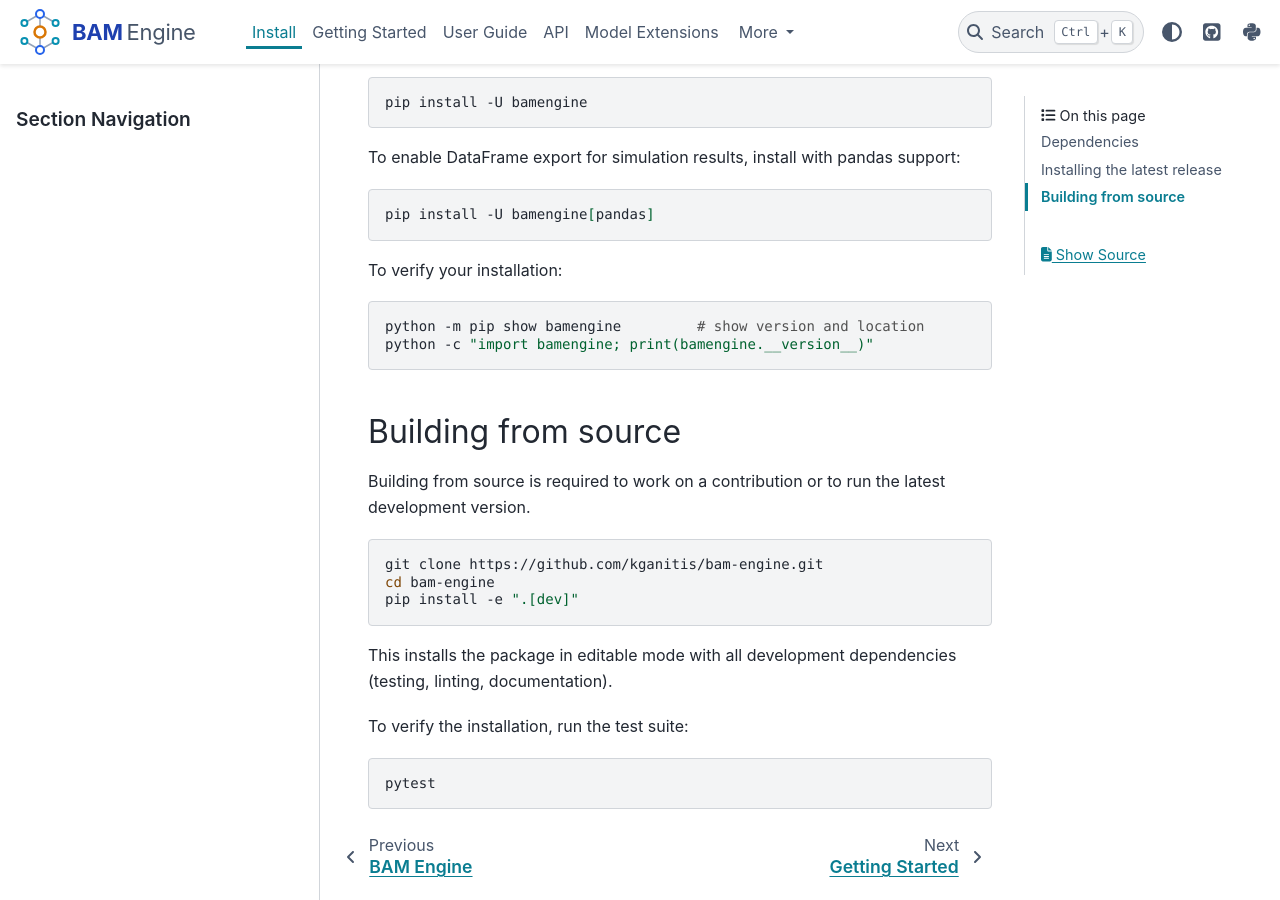
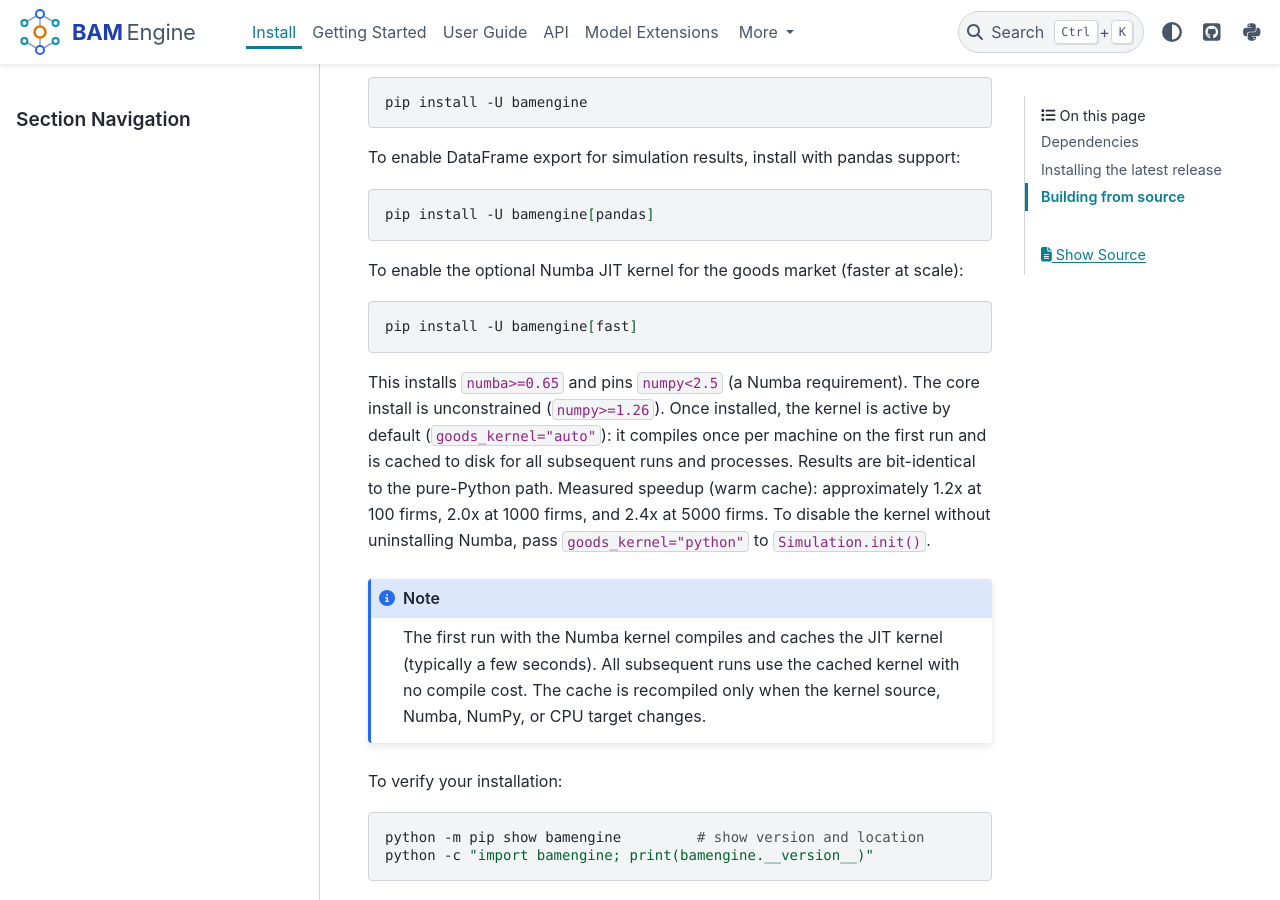
Before and after one commit to kganitis/bam-engine, a Sphinx documentation site: the page built from docs/installation.rst, in a window 1280 px wide and 900 px high, scrolled down 841 px. Built offline with Sphinx 7.4.7 and the PyData theme 0.15.4, drawn with Linux system fonts in a browser that asks for light colours; pages that are not in the unit, such as notebooks, are missing from menus.

Commit message:
docs: document goods_kernel config + [fast] numba extra

```diff
--- a/docs/installation.rst
+++ b/docs/installation.rst
@@ -58,6 +58,30 @@ To enable DataFrame export for simulation results, install with pandas support:
 
    pip install -U bamengine[pandas]
 
+.. _install_fast_extra:
+
+To enable the optional Numba JIT kernel for the goods market (faster at scale):
+
+.. code-block:: bash
+
+   pip install -U bamengine[fast]
+
+This installs ``numba>=0.65`` and pins ``numpy<2.5`` (a Numba requirement). The
+core install is unconstrained (``numpy>=1.26``). Once installed, the kernel is
+active by default (``goods_kernel="auto"``): it compiles once per machine on the
+first run and is cached to disk for all subsequent runs and processes. Results are
+bit-identical to the pure-Python path. Measured speedup (warm cache): approximately
+1.2x at 100 firms, 2.0x at 1000 firms, and 2.4x at 5000 firms. To disable the
+kernel without uninstalling Numba, pass ``goods_kernel="python"`` to
+``Simulation.init()``.
+
+.. note::
+
+   The first run with the Numba kernel compiles and caches the JIT kernel (typically
+   a few seconds). All subsequent runs use the cached kernel with no compile cost.
+   The cache is recompiled only when the kernel source, Numba, NumPy, or CPU target
+   changes.
+
 To verify your installation:
 
 .. code-block:: bash
```
Also changed, not shown: docs/release_history.rst (+10 -0 lines), docs/user_guide/configuration.rst (+7 -0 lines).
